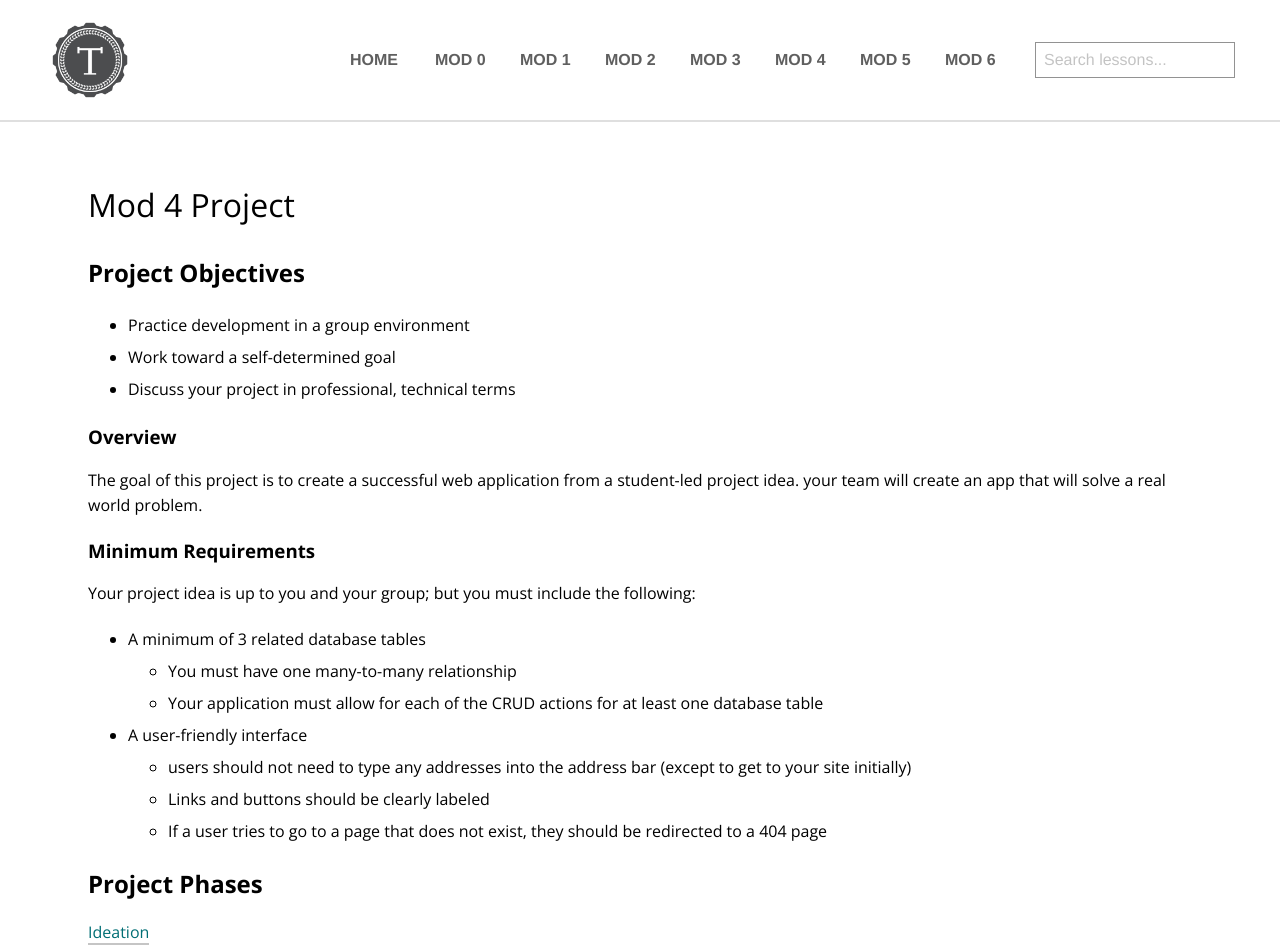
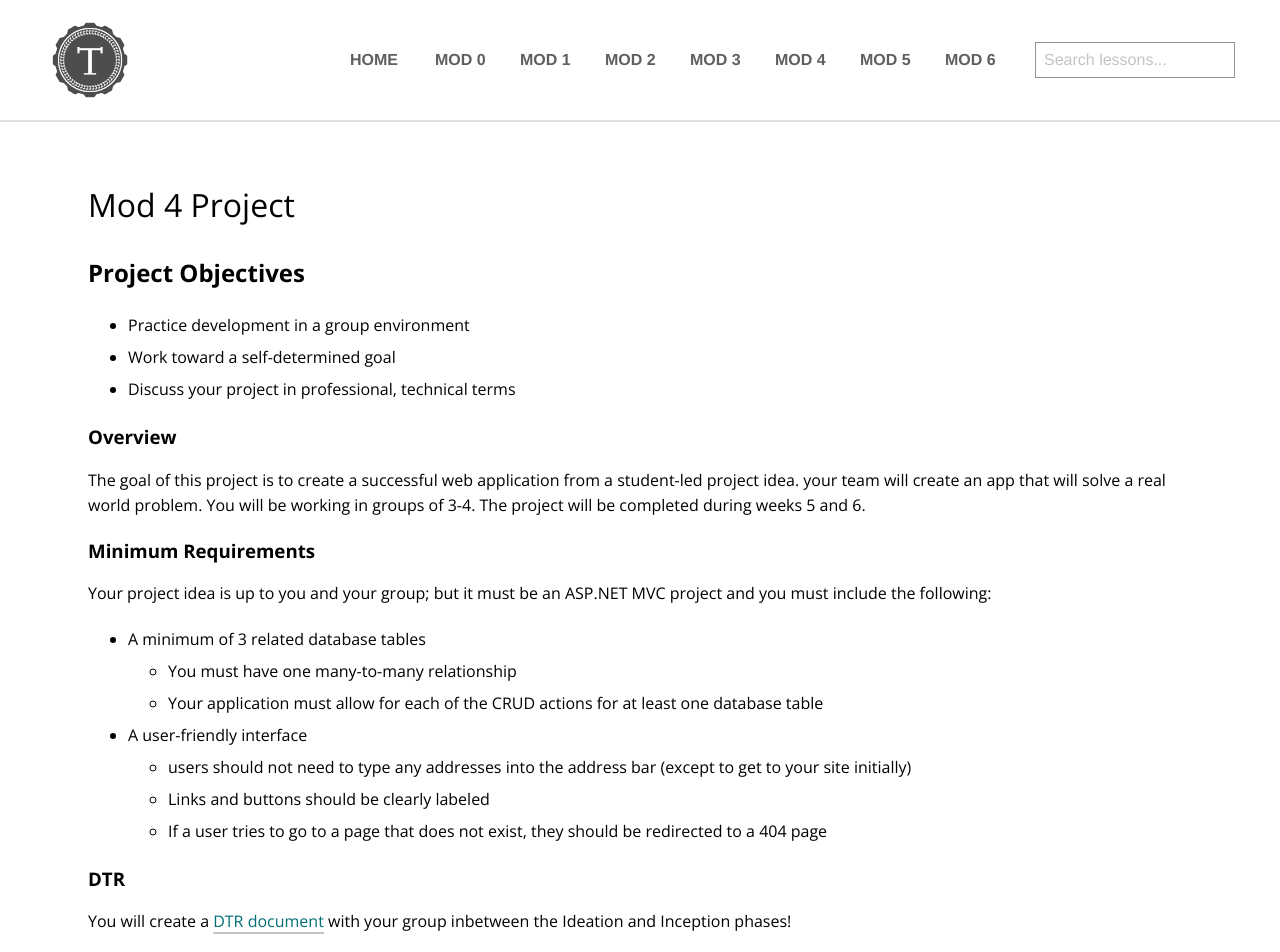
Before and after one commit to turingschool/launch-curriculum, a Jekyll site: the page built from module4/projects/mod4Project/index.md, in a window 1280 px wide. Shown: the top 952 px of the page. Built offline with Jekyll 4.4.1, drawn with Linux system fonts in a browser that asks for light colours; nearby versions of some CDN libraries; comment, search, counter and statistics services are not loaded.

Commit message:
Update Project

```diff
--- a/module4/projects/mod4Project/index.md
+++ b/module4/projects/mod4Project/index.md
@@ -10,11 +10,11 @@ title: Mod 4 Project
 
 ### Overview
 
-The goal of this project is to create a successful web application from a student-led project idea.  your team will create an app that will solve a real world problem.
+The goal of this project is to create a successful web application from a student-led project idea.  your team will create an app that will solve a real world problem. You will be working in groups of 3-4.  The project will be completed during weeks 5 and 6.
 
 ### Minimum Requirements
 
-Your project idea is up to you and your group; but you must include the following:
+Your project idea is up to you and your group; but it must be an ASP.NET MVC project and you must include the following:
 * A minimum of 3 related database tables
     * You must have one many-to-many relationship
     * Your application must allow for each of the CRUD actions for at least one database table
@@ -22,6 +22,10 @@ Your project idea is up to you and your group; but you must include the followin
     * users should not need to type any addresses into the address bar (except to get to your site initially)
     * Links and buttons should be clearly labeled
     * If a user tries to go to a page that does not exist, they should be redirected to a 404 page
+
+### DTR
+
+You will create a [DTR document](https://docs.google.com/document/d/1XZ48E9wjBKLHuSO_9mnJ5hYkfLfirfiycThwWgntHjY/edit) with your group inbetween the Ideation and Inception phases!
 
 
 ## Project Phases
```
Also changed, not shown: module4/projects/mod4Project/development.md (+1 -0 lines), module4/projects/mod4Project/ideation.md (+0 -2 lines), module4/projects/mod4Project/inception.md (+4 -2 lines), module4/projects/mod4Project/retro.md (+1 -1 lines).
